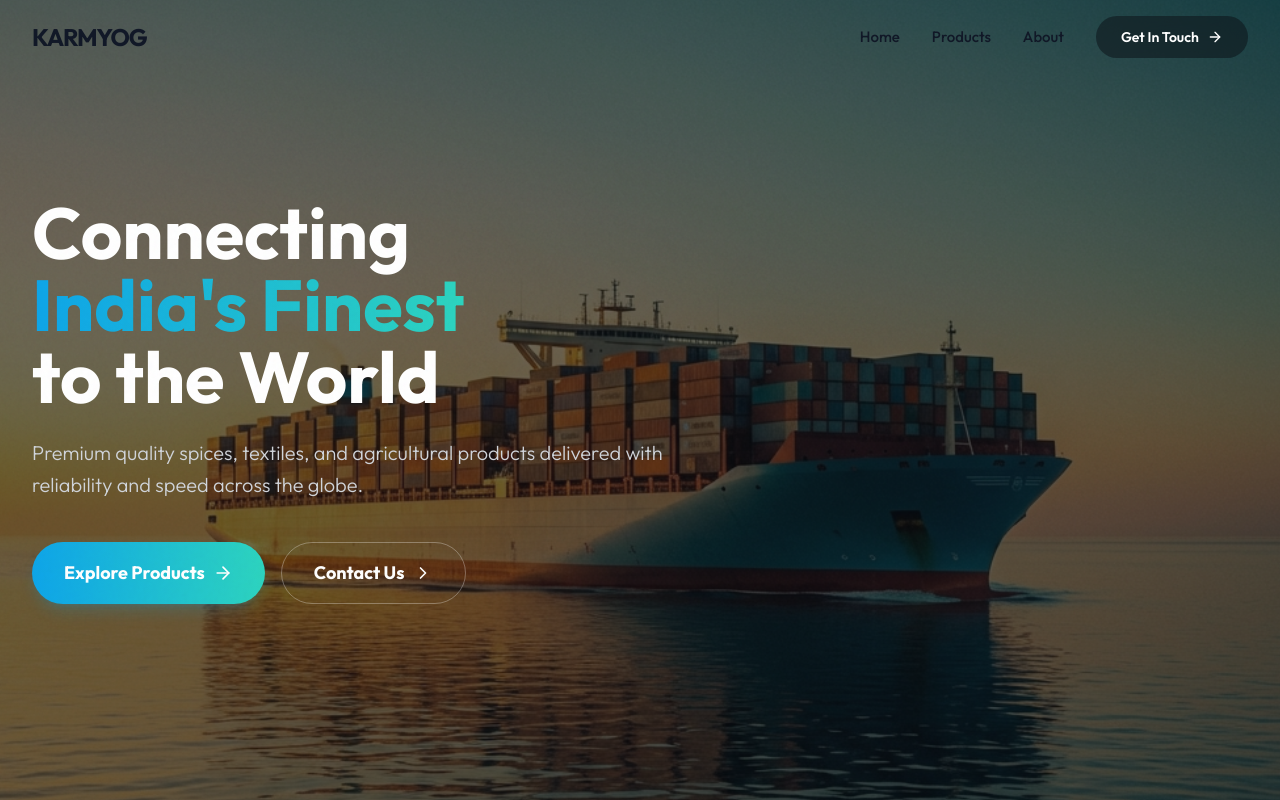
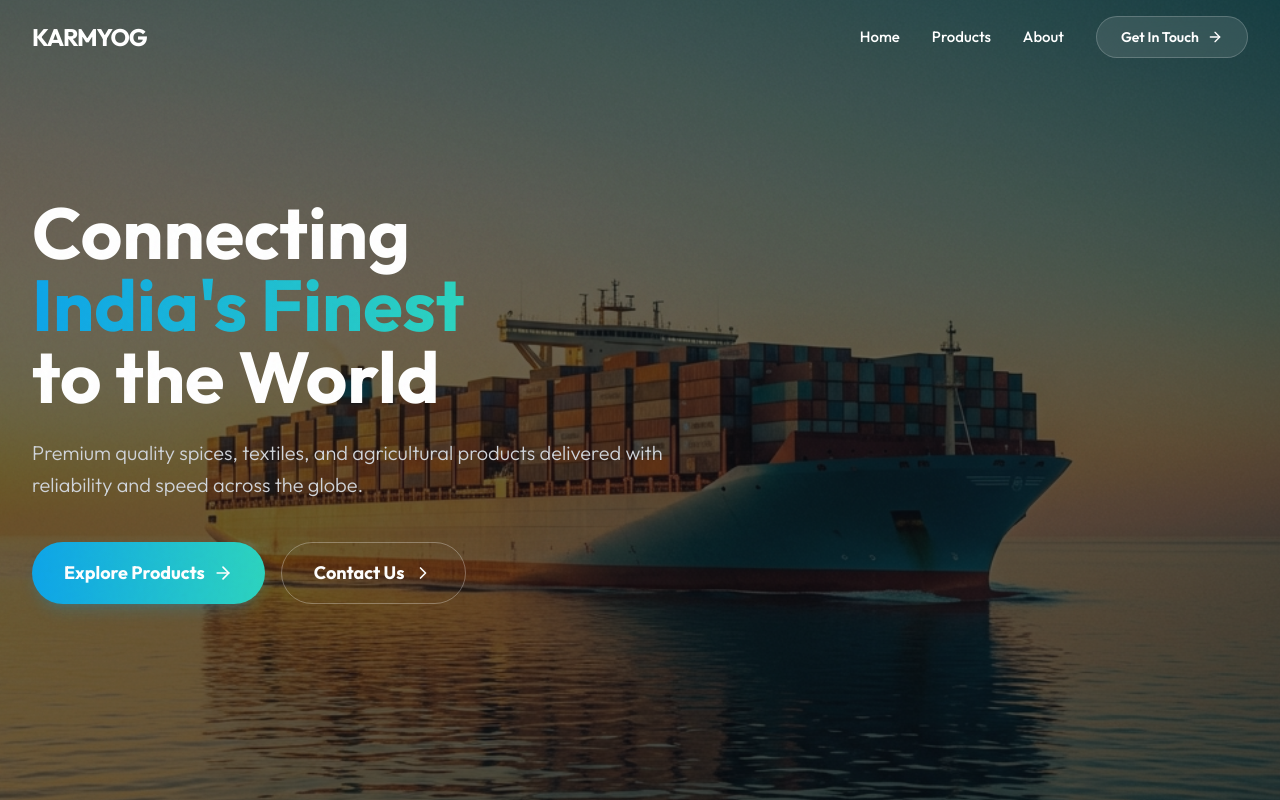
Before and after one commit to Boogiepop004/karmyog_export, a React (Vite) app: page / in a window 1280 px wide. Shown: the top 800 px of the page. Built offline with nearby package versions, Linux system fonts and the light colour scheme.

Commit message:
Optimize: Snappy navbar animations (0.2s) and fixed light/dark text contrast

```diff
--- a/src/components/Navbar.jsx
+++ b/src/components/Navbar.jsx
@@ -36,10 +36,10 @@ const Navbar = () => {
 
     return (
         <>
-            <nav className={`fixed top-0 left-0 right-0 z-50 transition-all duration-200 w-full`}>
+            <nav className={`fixed top-0 left-0 right-0 z-50 transition-all duration-200 ease-in-out w-full`}>
                 <div className={`
-                    w-full transition-all duration-200 border-b border-transparent
-                    ${isOpen ? 'bg-white shadow-sm border-gray-100' : (scrolled ? 'bg-white/90 backdrop-blur-md shadow-sm border-gray-100' : 'bg-transparent')}
+                    w-full transition-all duration-200 ease-in-out border-b border-transparent
+                    ${scrolled || isOpen ? 'bg-white/95 backdrop-blur-sm shadow-sm border-gray-100' : 'bg-transparent'}
                 `}>
                     <div className="max-w-7xl mx-auto px-4 sm:px-6 lg:px-8">
                         <div className="flex items-center py-4">
@@ -48,11 +48,11 @@ const Navbar = () => {
                             {/* Logo or Back to Home for Product Pages */}
                             <div className="flex-shrink-0 flex items-center gap-2">
                                 {location.pathname.startsWith('/products/') ? (
-                                    <Link to="/" className={`font-medium text-lg flex items-center gap-2 transition-colors hover:text-brand-cyan ${scrolled || isOpen ? 'text-gray-900' : 'text-gray-900'}`}>
+                                    <Link to="/" className={`font-medium text-lg flex items-center gap-2 transition-colors duration-200 ${scrolled || isOpen ? 'text-gray-900' : 'text-white hover:text-brand-cyan'}`}>
                                         <ArrowLeft size={20} /> Back to Home
                                     </Link>
                                 ) : (
-                                    <Link to="/" className={`font-main font-bold text-2xl tracking-tighter transition-colors ${scrolled || isOpen ? 'text-gray-900' : 'text-gray-900'}`}>
+                                    <Link to="/" className={`font-main font-bold text-2xl tracking-tighter transition-colors duration-200 ${scrolled || isOpen ? 'text-gray-900' : 'text-white'}`}>
                                         KARMYOG
                                     </Link>
                                 )}
@@ -74,7 +74,7 @@ const Navbar = () => {
                                         <Component
                                             key={link.name}
                                             {...props}
-                                            className={`text-[15px] font-medium transition-colors hover:text-brand-cyan ${scrolled ? 'text-gray-900' : 'text-gray-900'}`}
+                                            className={`text-[15px] font-medium transition-colors duration-200 hover:text-brand-cyan ${scrolled ? 'text-gray-900' : 'text-white'}`}
                                         >
                                             {link.name}
                                         </Component>
@@ -87,10 +87,10 @@ const Navbar = () => {
                                 {!isEnquiryPage && (
                                     <Link
                                         to="/enquiry"
-                                        className={`px-6 py-2.5 rounded-full text-sm font-semibold transition-all flex items-center gap-2 border group
+                                        className={`px-6 py-2.5 rounded-full text-sm font-semibold transition-all duration-200 flex items-center gap-2 border group
                                             ${scrolled
                                                 ? 'bg-gray-100/80 text-gray-900 border-gray-200 hover:bg-gray-200'
-                                                : 'bg-brand-black/50 backdrop-blur-md text-white border-transparent hover:bg-brand-black/70 transition-all'
+                                                : 'bg-white/10 backdrop-blur-md text-white border-white/20 hover:bg-white/20'
                                             }
                                         `}
                                     >
@@ -103,7 +103,7 @@ const Navbar = () => {
                             <div className="flex md:hidden ml-4">
                                 <button
                                     onClick={() => setIsOpen(!isOpen)}
-                                    className="p-2 text-gray-900 focus:outline-none"
+                                    className={`p-2 focus:outline-none transition-colors duration-200 ${scrolled || isOpen ? 'text-gray-900' : 'text-white'}`}
                                 >
                                     {isOpen ? <X size={24} /> : <Menu size={24} />}
                                 </button>
@@ -117,10 +117,10 @@ const Navbar = () => {
             <AnimatePresence>
                 {isOpen && (
                     <motion.div
-                        initial={{ opacity: 0, y: -10 }}
-                        animate={{ opacity: 1, y: 0 }}
-                        exit={{ opacity: 0, y: -10 }}
-                        transition={{ duration: 0.2, ease: "easeOut" }}
+                        initial={{ opacity: 0, height: 0 }}
+                        animate={{ opacity: 1, height: 'auto' }}
+                        exit={{ opacity: 0, height: 0 }}
+                        transition={{ duration: 0.2, ease: "easeInOut" }}
                         className="fixed top-[72px] left-0 right-0 z-40 bg-white shadow-xl border-t border-gray-100 overflow-hidden md:hidden"
                     >
                         <div className="flex flex-col p-6 space-y-4">
```
